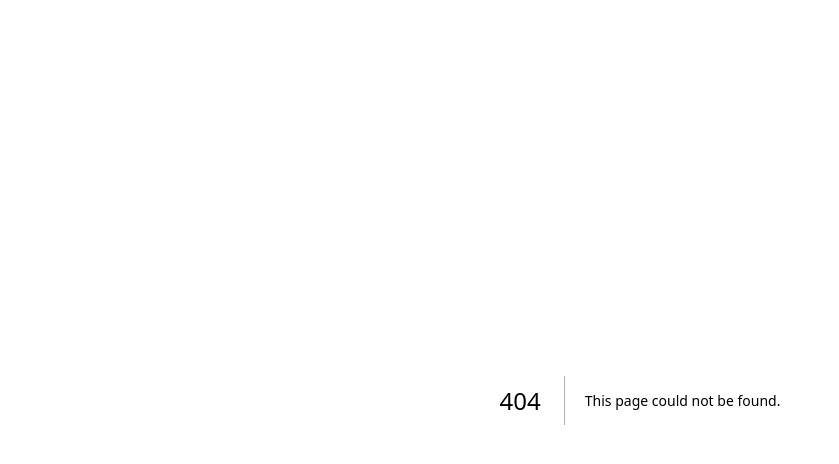
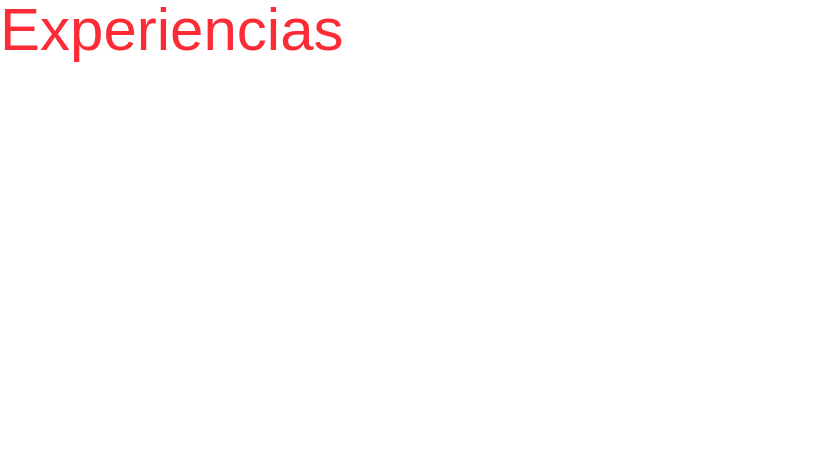
Before and after one commit to gangioleto/portfolio, a Next.js app: page /experiencias in a window 1280 px wide. Before the commit this address had no page. Shown: the top 464 px of the page, without its empty margins (0-839 px from the left). Built offline with nearby package versions, Linux system fonts and the light colour scheme.

Commit message:
feat: cria páginas de projetos, experiências e contato

```diff
--- /dev/null
+++ b/src/app/contato/page.tsx
@@ -0,0 +1,3 @@
+export default function Contato() {
+  return <h1 className="text-6xl text-red-500">Contato</h1>;
+}
--- /dev/null
+++ b/src/app/experiencias/page.tsx
@@ -0,0 +1,3 @@
+export default function Experiencias() {
+  return <h1 className="text-6xl text-red-500">Experiencias</h1>;
+}
--- /dev/null
+++ b/src/app/projetos/page.tsx
@@ -0,0 +1,3 @@
+export default function Projetos() {
+  return <h1 className="text-6xl text-red-500">Projetos</h1>;
+}
```
